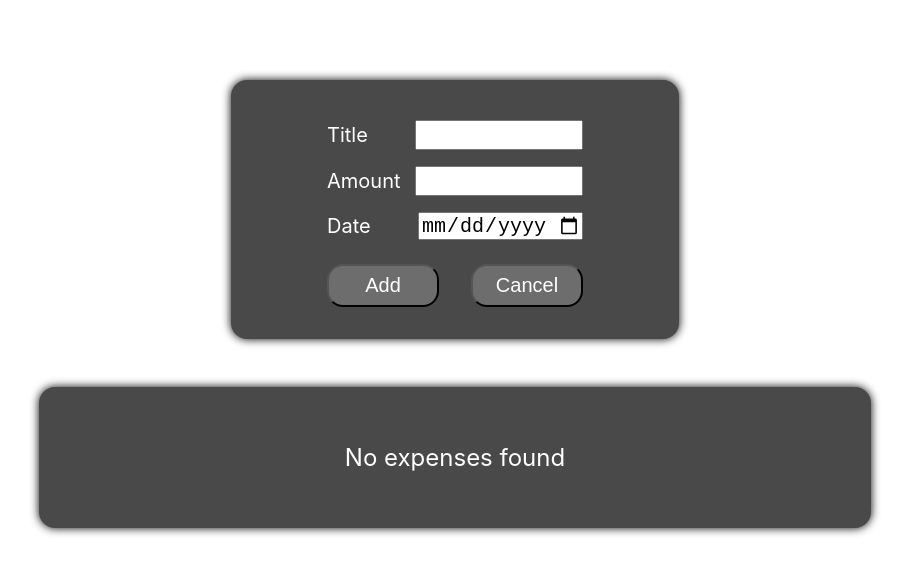
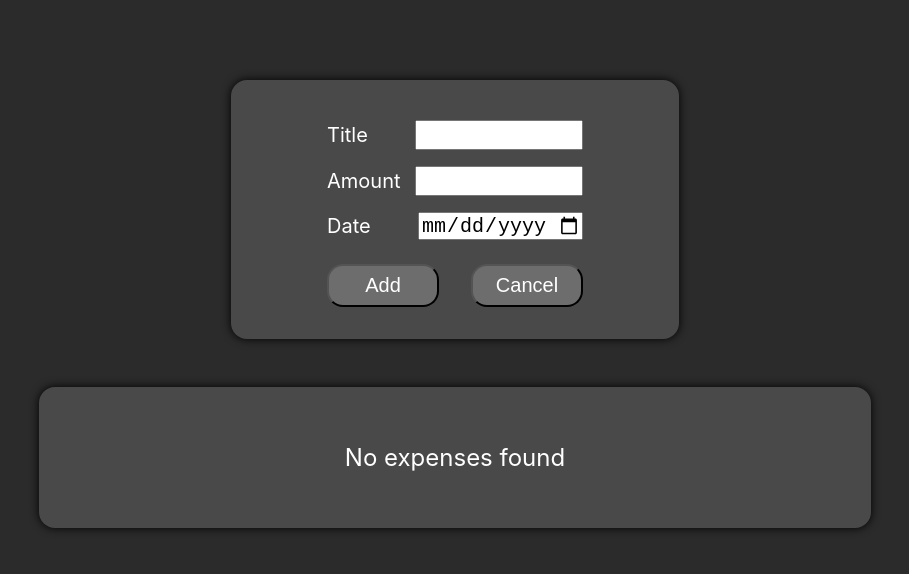
Before and after one commit to Handloc/Expenses, a React (Create React App) app: page / in a window 1280 px wide. Shown: the top 574 px of the page, without its empty margins (185-1094 px from the left). Built offline with nearby package versions, Linux system fonts and the light colour scheme.

Commit message:
Set background color and height

```diff
--- a/src/App.scss
+++ b/src/App.scss
@@ -0,0 +1,8 @@
+body {
+  background-color: #2b2b2b;
+  height: 100%;
+}
+
+html {
+  height: 100%;
+}
```
